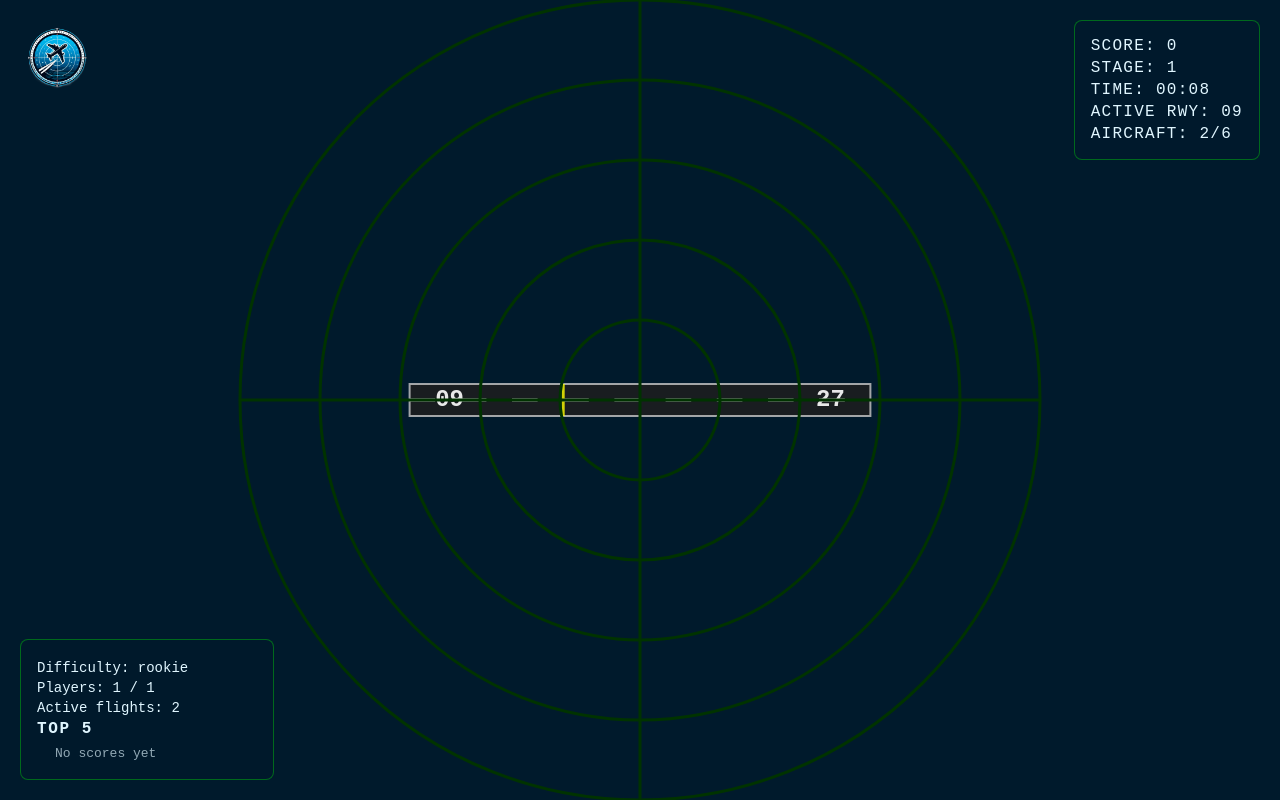
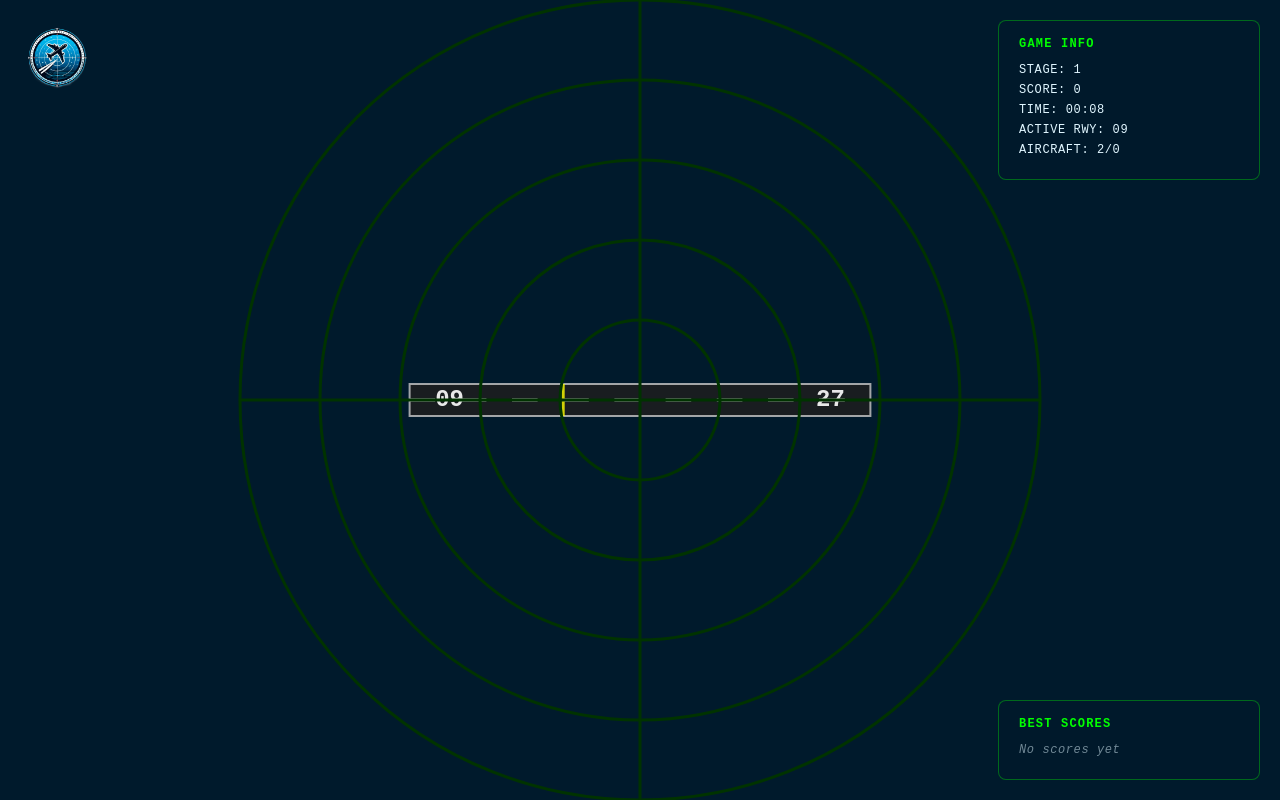
Before and after one commit to barfrakud/FlightNet-Watcher, a plain HTML site: page index.html in a window 1280 px wide. Both pictures are taken after typing "Sample" into the empty fields and a click on the button "ROZPOCZNIJ GRĘ". Drawn offline with Linux system fonts and the light colour scheme.

Commit message:
refactor: streamline UI components and simplify game status displays

```diff
--- a/index.html
+++ b/index.html
@@ -34,72 +34,68 @@
             pointer-events: none;
             color: #e0f6ff;
         }
-        .hud,
-        .control-panel,
-        .callsign-form {
-            font-family: 'Courier New', monospace;
-        }
         .hud {
             position: absolute;
             top: 20px;
             right: 20px;
-            background: rgba(0, 26, 44, 0.75);
+            width: 220px;
+            background: rgba(0, 26, 44, 0.85);
             border: 1px solid rgba(0, 255, 0, 0.35);
-            padding: 12px 16px;
             border-radius: 8px;
+            padding: 16px 20px;
+        }
+        .hud__title {
+            margin: 0 0 12px;
+            font-size: 12px;
+            font-weight: bold;
             text-transform: uppercase;
-            letter-spacing: 0.08em;
+            letter-spacing: 0.1em;
+            color: #00ff00;
         }
-        .hud__score,
-        .hud__stage,
-        .hud__timer,
-        .hud__runway,
-        .hud__aircraft {
-            margin: 4px 0;
+        .hud__item {
+            font-size: 12px;
+            letter-spacing: 0.05em;
+            margin: 6px 0;
+            color: #e0f6ff;
         }
         .control-panel {
             position: absolute;
             bottom: 20px;
-            left: 20px;
+            right: 20px;
             width: 220px;
             background: rgba(0, 26, 44, 0.85);
             border: 1px solid rgba(0, 255, 0, 0.35);
             border-radius: 8px;
-            padding: 16px;
-            pointer-events: auto;
+            padding: 16px 20px;
         }
-        .control-panel__heading {
-            margin: 0 0 8px;
-            font-size: 16px;
+        .control-panel__title {
+            margin: 0 0 12px;
+            font-size: 12px;
+            font-weight: bold;
             text-transform: uppercase;
             letter-spacing: 0.1em;
-        }
-        .control-panel__text {
-            margin: 4px 0;
-            font-size: 14px;
+            color: #00ff00;
         }
         .control-panel__list {
-            margin: 8px 0 0;
-            padding-left: 18px;
+            list-style: none;
+            margin: 0;
+            padding: 0;
         }
         .control-panel__list-item {
-            font-size: 13px;
-            margin: 2px 0;
+            font-size: 12px;
+            letter-spacing: 0.05em;
+            margin: 6px 0;
+            color: #e0f6ff;
         }
         .control-panel__list-item--empty {
-            opacity: 0.65;
-            list-style: none;
-            padding-left: 0;
+            font-style: italic;
+            opacity: 0.5;
         }
         .callsign-form {
             position: absolute;
             top: 20px;
             left: 50%;
             transform: translateX(-50%);
-            display: flex;
-            gap: 8px;
-            background: rgba(0, 26, 44, 0.85);
-            border: 1px solid rgba(0, 255, 0, 0.35);
             border-radius: 8px;
             padding: 8px 12px;
             pointer-events: auto;
--- a/src/core/RadarScene.js
+++ b/src/core/RadarScene.js
@@ -389,24 +389,21 @@ export class RadarScene {
     const elapsedMs = this.startTimestamp === null ? 0 : timestamp - this.startTimestamp;
 
     if (this.hud) {
+      const aircraftAirborne = this.trafficManager.aircraft.length;
+      const aircraftLanded = this.gameState.metrics.flightsHandled;
+
       this.hud.update({
         score: this.gameState.metrics.score,
         stage: this.currentStage,
         elapsedMs,
         activeRunway: this.activeRunway,
-        aircraftSpawned: this.trafficManager.aircraftSpawned,
-        aircraftTotal: this.trafficManager.stageAircraftLimit,
+        aircraftAirborne,
+        aircraftLanded,
       });
     }
 
     if (this.controlPanel) {
       this.controlPanel.update({
-        difficulty: this.gameState.getDifficulty(),
-        playerSlots: {
-          used: this.playerManager.listPlayers().length,
-          max: this.playerManager.getMaxPlayers(),
-        },
-        activeFlights: this.gameState.getActiveFlights(),
         topScores: this.scoreboard.getTopScores(),
       });
     }
--- a/src/ui/ControlPanel.js
+++ b/src/ui/ControlPanel.js
@@ -8,50 +8,18 @@ export class ControlPanel {
     this.element.style.display = 'none';
     this.root.appendChild(this.element);
 
-    this.statusSection = document.createElement('div');
-    this.statusSection.className = 'control-panel__section control-panel__section--status';
+    const scoreboardTitle = document.createElement('h3');
+    scoreboardTitle.className = 'control-panel__title';
+    scoreboardTitle.textContent = 'Best Scores';
 
-    this.difficultyLabel = document.createElement('p');
-    this.difficultyLabel.className = 'control-panel__text';
-    this.playersLabel = document.createElement('p');
-    this.playersLabel.className = 'control-panel__text';
-    this.flightsLabel = document.createElement('p');
-    this.flightsLabel.className = 'control-panel__text';
+    this.scoreList = document.createElement('ul');
+    this.scoreList.className = 'control-panel__list';
 
-    this.statusSection.appendChild(this.difficultyLabel);
-    this.statusSection.appendChild(this.playersLabel);
-    this.statusSection.appendChild(this.flightsLabel);
-
-    this.scoreboardSection = document.createElement('div');
-    this.scoreboardSection.className = 'control-panel__section control-panel__section--scoreboard';
-
-    const scoreboardTitle = document.createElement('h3');
-    scoreboardTitle.className = 'control-panel__heading';
-    scoreboardTitle.textContent = 'Top 5';
-
-    this.scoreList = document.createElement('ol');
-    this.scoreList.className = 'control-panel__list';
-    this.scoreList.setAttribute('start', '1');
-
-    this.scoreboardSection.appendChild(scoreboardTitle);
-    this.scoreboardSection.appendChild(this.scoreList);
-
-    this.element.appendChild(this.statusSection);
-    this.element.appendChild(this.scoreboardSection);
-
-    this.update({});
+    this.element.appendChild(scoreboardTitle);
+    this.element.appendChild(this.scoreList);
   }
 
-  update({ difficulty, playerSlots, activeFlights, topScores }) {
-    const difficultyLabel = difficulty ? difficulty : 'unknown';
-    const usedSlots = playerSlots?.used ?? 0;
-    const maxSlots = playerSlots?.max ?? 1;
-    const flights = Number.isFinite(activeFlights) ? activeFlights : 0;
-
-    this.difficultyLabel.textContent = `Difficulty: ${difficultyLabel}`;
-    this.playersLabel.textContent = `Players: ${usedSlots} / ${maxSlots}`;
-    this.flightsLabel.textContent = `Active flights: ${flights}`;
-
+  update({ topScores }) {
     this.#renderScores(topScores);
   }
 
--- a/src/ui/HUD.js
+++ b/src/ui/HUD.js
@@ -6,19 +6,24 @@ export class HUD {
     this.root = root;
     this.root.appendChild(this.element);
 
+    const title = document.createElement('h3');
+    title.className = 'hud__title';
+    title.textContent = 'Game Info';
+
+    this.stageElement = document.createElement('div');
+    this.stageElement.className = 'hud__item';
     this.scoreElement = document.createElement('div');
-    this.scoreElement.className = 'hud__score';
-    this.stageElement = document.createElement('div');
-    this.stageElement.className = 'hud__stage';
+    this.scoreElement.className = 'hud__item';
     this.timerElement = document.createElement('div');
-    this.timerElement.className = 'hud__timer';
+    this.timerElement.className = 'hud__item';
     this.runwayElement = document.createElement('div');
-    this.runwayElement.className = 'hud__runway';
+    this.runwayElement.className = 'hud__item';
     this.aircraftElement = document.createElement('div');
-    this.aircraftElement.className = 'hud__aircraft';
+    this.aircraftElement.className = 'hud__item';
 
+    this.element.appendChild(title);
+    this.element.appendChild(this.stageElement);
     this.element.appendChild(this.scoreElement);
-    this.element.appendChild(this.stageElement);
     this.element.appendChild(this.timerElement);
     this.element.appendChild(this.runwayElement);
     this.element.appendChild(this.aircraftElement);
@@ -26,24 +31,24 @@ export class HUD {
     this.reset();
   }
 
-  update({ score, stage, elapsedMs, activeRunway, aircraftSpawned, aircraftTotal }) {
+  update({ score, stage, elapsedMs, activeRunway, aircraftAirborne, aircraftLanded }) {
+    if (stage) {
+      this.stageElement.textContent = `STAGE: ${stage}`;
+    }
     if (Number.isFinite(score)) {
-      this.scoreElement.textContent = `Score: ${score}`;
-    }
-    if (stage) {
-      this.stageElement.textContent = `Stage: ${stage}`;
+      this.scoreElement.textContent = `SCORE: ${score}`;
     }
     if (Number.isFinite(elapsedMs)) {
       const totalSeconds = Math.floor(elapsedMs / 1000);
       const minutes = Math.floor(totalSeconds / 60).toString().padStart(2, '0');
       const seconds = (totalSeconds % 60).toString().padStart(2, '0');
-      this.timerElement.textContent = `Time: ${minutes}:${seconds}`;
+      this.timerElement.textContent = `TIME: ${minutes}:${seconds}`;
     }
     if (activeRunway) {
-      this.runwayElement.textContent = `Active RWY: ${activeRunway}`;
+      this.runwayElement.textContent = `ACTIVE RWY: ${activeRunway}`;
     }
-    if (Number.isFinite(aircraftSpawned) && Number.isFinite(aircraftTotal)) {
-      this.aircraftElement.textContent = `Aircraft: ${aircraftSpawned}/${aircraftTotal}`;
+    if (Number.isFinite(aircraftAirborne) && Number.isFinite(aircraftLanded)) {
+      this.aircraftElement.textContent = `AIRCRAFT: ${aircraftAirborne}/${aircraftLanded}`;
     }
   }
 
```
